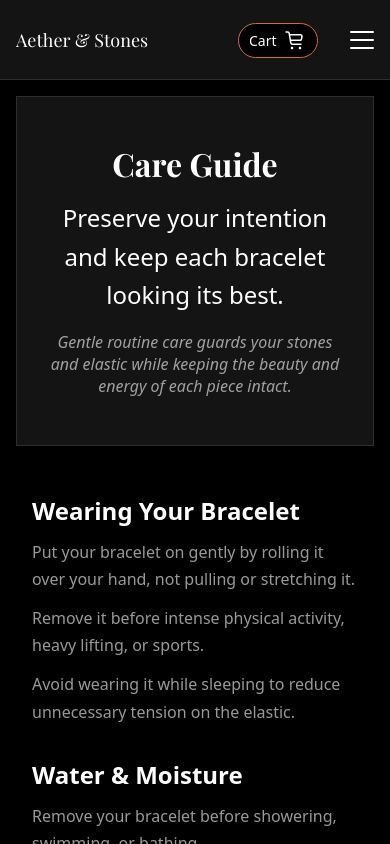
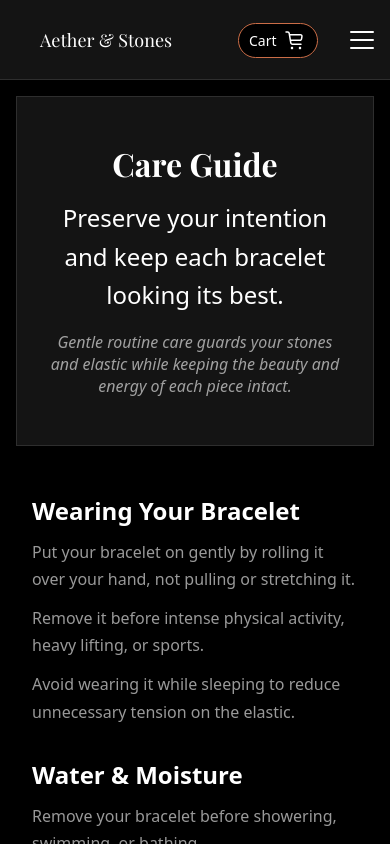
Before and after one commit to arcturus001/aetherandstones, a React (Vite) app: page /care in a window 390 px wide. Built offline with nearby package versions, Linux system fonts and the light colour scheme; no server answers; a web font is replaced by a local one.

Commit message:
header fix

```diff
--- a/src/App.css
+++ b/src/App.css
@@ -1186,19 +1186,6 @@ button:hover {
   }
 }
 
-/* Mobile device 450px and below - reduce left inset for the header title */
-@media (max-width: 450px) {
-  .logo-container {
-    padding-left: 0 !important;
-  }
-
-  /* Hero text/CTAs: remove the extra 24px top offset on small screens */
-  .hero-content-container {
-    margin-top: 0 !important;
-    padding-top: 0 !important;
-  }
-}
-
 /* Desktop navigation - Show on screens larger than 500px */
 @media (min-width: 501px) {
   .desktop-nav {
```
